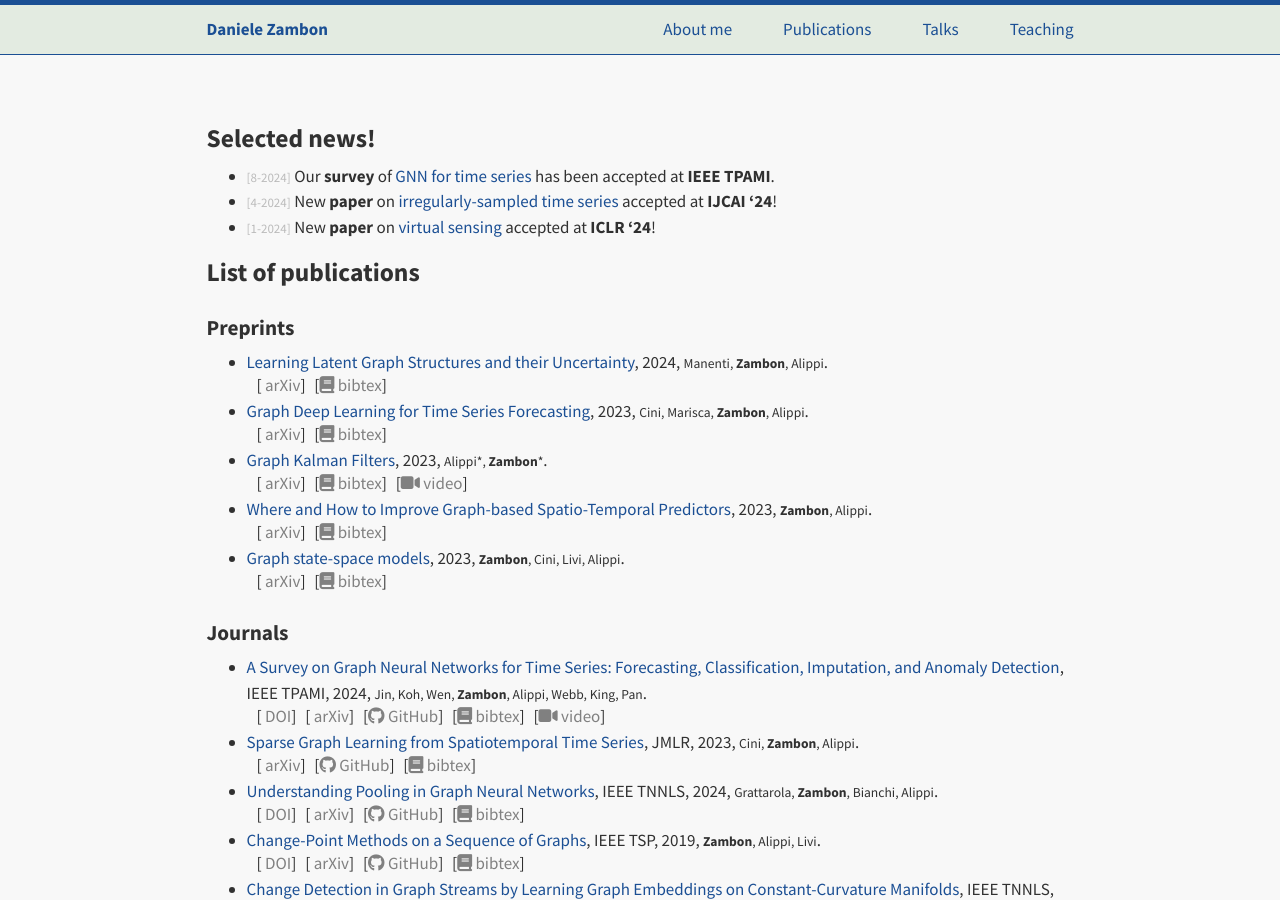
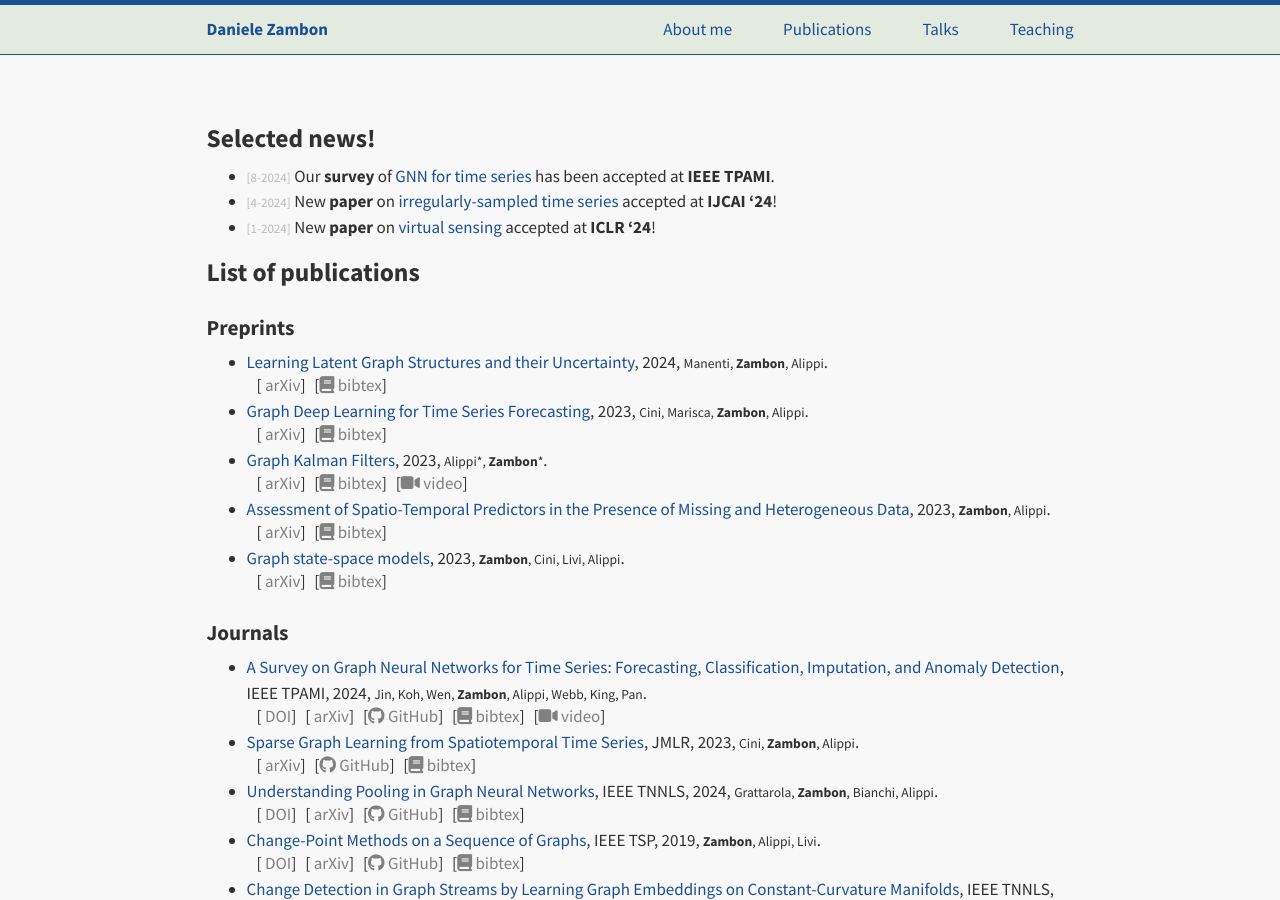
Before and after one commit to dzambon/dzambon.github.io, a Jekyll site: the page built from publications.md, in a window 1280 px wide and 900 px high. Built offline with Jekyll 4.4.1, drawn with Linux system fonts in a browser that asks for light colours; nearby versions of some CDN libraries; a style sheet for code colours, icons or effects is not loaded.

Commit message:
fixes and update to az-analysis paper

```diff
--- a/_data/news.yaml
+++ b/_data/news.yaml
@@ -1,3 +1,7 @@
+-
+   date: 3-2025
+   msg: 'Green light to our [Temporal Graph Learning 2025](https://sites.google.com/view/tgl-workshop-2025/home) workshop at **KDD ''25**!'
+   type: service
 -
    date: 11-2024
    msg: 'We will deliver a **tutorial** on [graph deep learning for time series processing](https://gmlg.ch/tutorials/graph-based-processing/log-2024) at the **LoG conference** (Nov 28, 2024) and its **Italy Meetup** in the gorgeous Siena (Dec 6, 2024).'
--- a/_data/papers.yaml
+++ b/_data/papers.yaml
@@ -226,13 +226,13 @@
     github: "https://github.com/Graph-Machine-Learning-Group/taming-local-effects-stgnns"
  -
     id: zambon2023where
-    title: "Where and How to Improve Graph-based Spatio-Temporal Predictors"
+    title: "Assessment of Spatio-Temporal Predictors in the Presence of Missing and Heterogeneous Data"
     author: "Zambon, Daniele and Alippi, Cesare"
     short_author: "Zambon, Alippi"
     year: 2023
     bibtex: |
       @misc{zambon2023where,
-        title = {Where and {{How}} to {{Improve Graph-based Spatio-temporal Predictors}}},
+        title = {Assessment of Spatio-Temporal Predictors in the Presence of Missing and Heterogeneous Data},
         author = {Zambon, Daniele and Alippi, Cesare},
         year = {2023},
         month = feb,
--- a/_data/talks.yaml
+++ b/_data/talks.yaml
@@ -12,7 +12,7 @@ talks:
   -
     venue: DEIB, Politecnico di Milano
     city: Milan, Italy
-    date: 2025-03-11
+    date: 2025-04-08
     title: On the learnability and optimality of graph deep learning models for time series analysis
     type: Seminar
     url: https://www.deib.polimi.it/eng/events/details/3099
```
Also changed, not shown: 1 other file.
